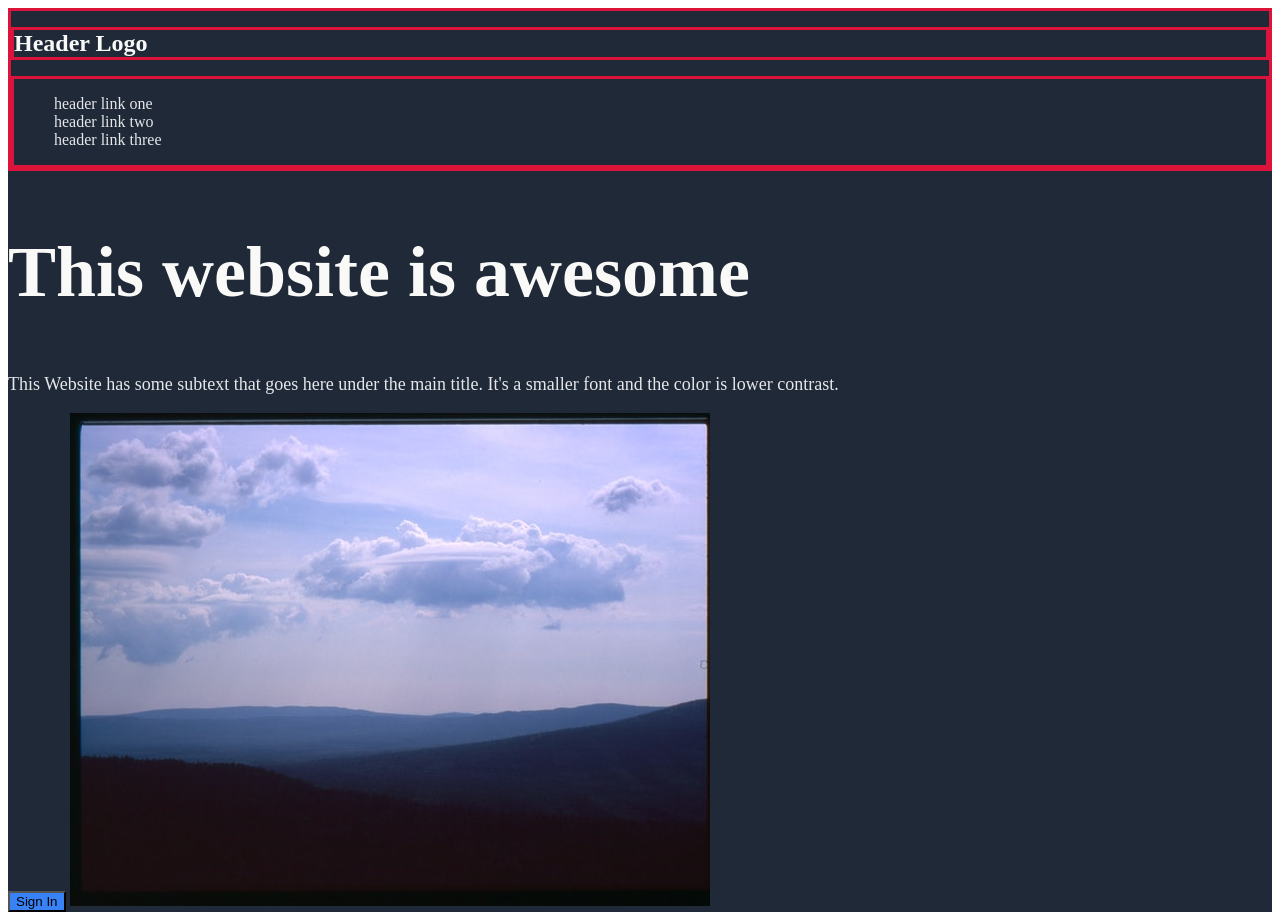
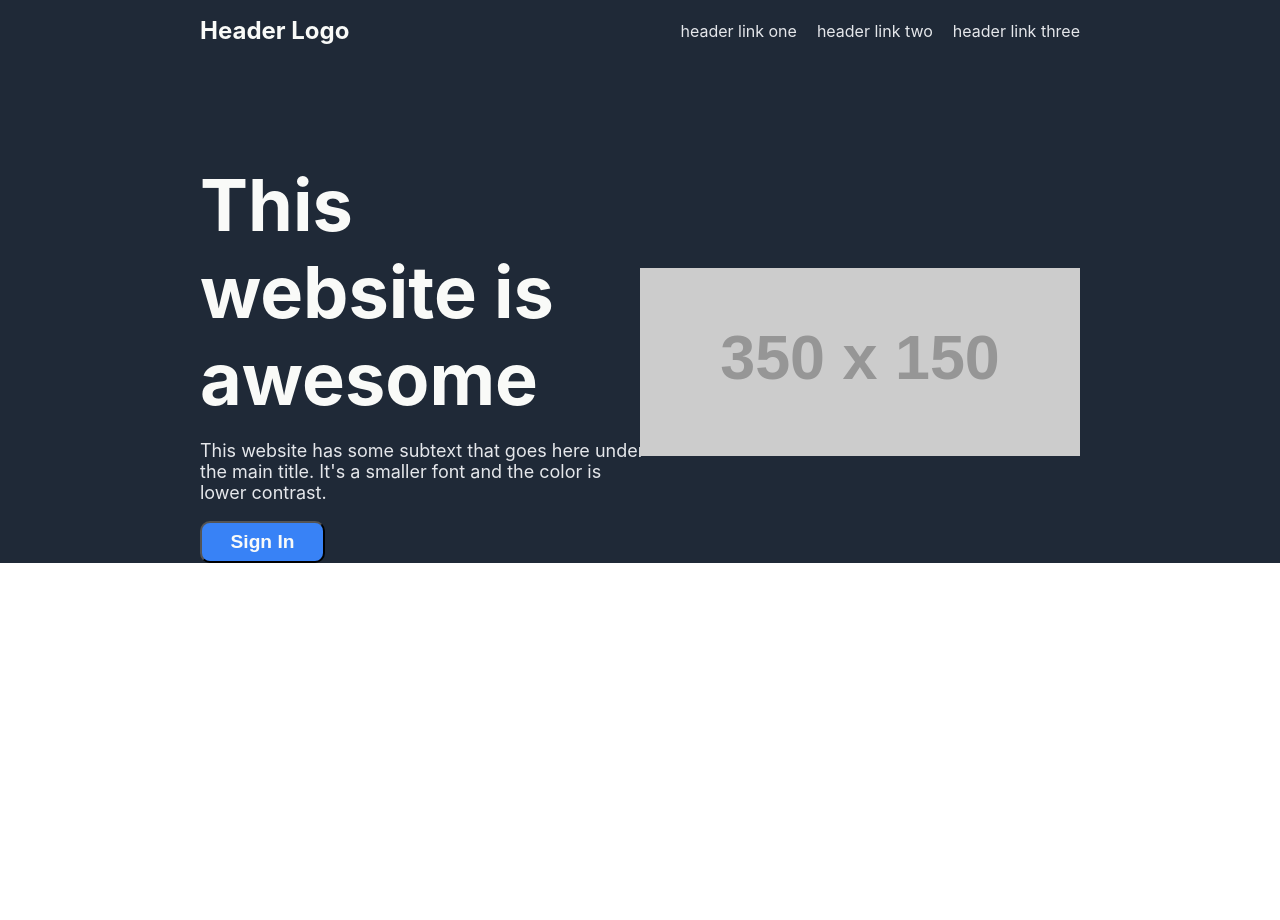
Before and after one commit to rjmills87/odin-landing-page, a plain HTML site: page index.html in a window 1280 px wide. After the commit the page ends 800 px from the top, so only its background shows below. Drawn offline with Linux system fonts and the light colour scheme; placeholder pictures from the web are drawn by us.

Commit message:
Header section mostly complete (Some adjustments still required)

```diff
--- a/index.html
+++ b/index.html
@@ -20,14 +20,16 @@
 </header>
 <body>
     <div class="hero">
+        <div class="hero-left">
         <div class="hero-text-main">
             <h2>This website is awesome</h2>
         </div>
             <div class="hero-text-sec">
-            <p>This Website has some subtext that goes here under the main title. It's a smaller font and the color is lower contrast.</p>
+            <p>This website has some subtext that goes here under the main title. It's a smaller font and the color is lower contrast.</p>
             </div>
             <button class="hero-button">Sign In</button>
-            <img class="hero-image" src="./images/horizon.jpg">
+        </div>
+            <img class="hero-image" src="https://via.placeholder.com/350x150">
     </div>
 </div>
 
--- a/style.css
+++ b/style.css
@@ -1,21 +1,35 @@
 .header {
-    border-style: solid;
-    border-color: crimson;
+    margin: 0px 200px;
+    margin-bottom: 100px;
+    display: flex;
+    flex-direction: row;
+    align-items: center;
 }
 
+
 .header-logo {
-    border-style: solid;
-    border-color: crimson;
+    display: flex;
+    justify-content: flex-start;
+    flex: 1;
 }
 
 .nav-bar {
-    border-style: solid;
-    border-color: crimson;
+    flex: 1;
+    padding: 0px;
 }
 
 h1 {
     font-size: 24px;
     color: #f9faf8;
+}
+
+h2 {
+    margin-top: 0%;
+    margin-bottom: 0%;
+}
+
+p {
+    width: 450px;
 }
 
 .container-one {
@@ -26,13 +40,16 @@ ul, li {
     list-style: none;
     text-decoration: none;
     color: #e5e7eb;
+    display: flex;
+    justify-content: flex-end;
+    align-items: center;
+    gap: 20px;
 }
 
 .hero-text-main {
     font-size: 48px;
     font-weight: extra-bold;
     color: #f9faf8;
-
 }
 
 .hero-text-sec {
@@ -42,4 +59,34 @@ ul, li {
 
 button {
     background-color: #3882f6;
+    color: #f9faf8;
+    font-size: larger;
+    font-weight: bolder;
+    padding: 8px;
+    border-radius: 10px;
+    width: 125px;
 }
+
+.hero-image {
+    display:flex;
+    width: 50%;
+}
+
+.hero {
+    display: flex;
+    justify-content: center;
+    align-items: center;
+    margin: 0px 200px;
+
+}
+
+.hero-left {
+    max-width: 50%;
+    display: flex;
+    flex-direction: column;
+}
+
+body {
+    font-family: -apple-system, BlinkMacSystemFont, 'Segoe UI', Roboto, Oxygen, Ubuntu, Cantarell, 'Open Sans', 'Helvetica Neue', sans-serif;
+    margin: 0%;
+}
```
